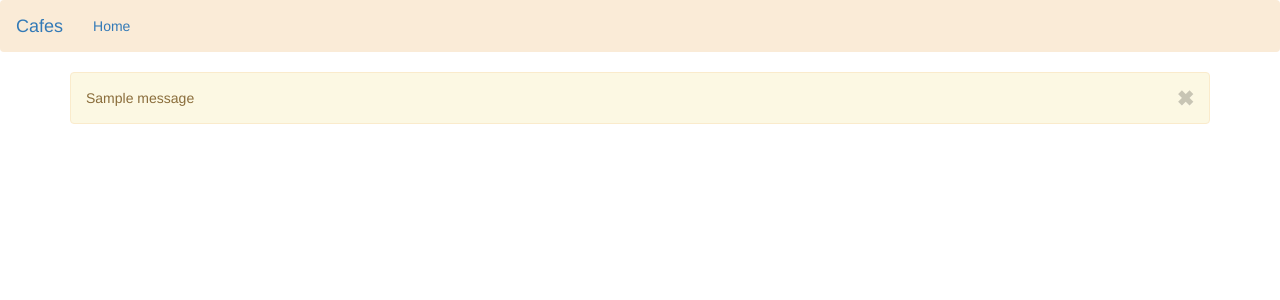
After one commit to inflame-ue/WeatherApp, a Flask app: template app/templates/base.html in a window 1280 px wide. The commit adds this page. Shown: the top 300 px of the page. Run offline with Flask 2, Linux system fonts and the light colour scheme; the template is opened without the code that fills it, so the values that code supplies are empty; one stand-in notice (Sample message) is shown; some libraries are stand-ins or nearby versions.

Commit message:
Add simple home page

```diff
--- /dev/null
+++ b/app/static/styles.css
@@ -0,0 +1,3 @@
+.main-bar {
+    background-color: antiquewhite;
+}
--- /dev/null
+++ b/app/templates/base.html
@@ -0,0 +1,54 @@
+{% extends "bootstrap/base.html" %}
+{% import "bootstrap/fixes.html" as fixes %}
+
+{# Enable fixes for legacy browsers #}
+{% block head %}
+    {{ super() }}
+    {{ fixes.ie8() }}
+{% endblock head %}
+
+{# Add custom css #}
+{% block styles %}
+    {{ super() }}
+    <link rel="stylesheet" href="{{ url_for('static', filename='styles.css') }}">
+{% endblock styles %}
+
+{# Navbar #}
+{% block navbar %}
+<nav class="navbar navbar-expand navbar-dark bg-dark fixed-top main-bar">
+    <a class="navbar-brand navbar-links" href="{{ url_for('main.home') }}">Cafes</a>
+
+    <div class="collapse navbar-collapse" id="navbarNavDropdown">
+        <ul class="nav navbar-nav mr-auto">
+            <li class="nav-item active">
+                <a class="nav-link navbar-links" href="{{ url_for('main.home') }}">Home</a>
+            </li>
+        </ul>
+{#        <ul class="nav navbar-nav ml-auto">#}
+{#            <li class="nav-item">#}
+{#                <a class="nav-link navbar-links" href="{{ url_for('auth.register') }}">Register</a>#}
+{#            </li>#}
+{#            <li class="nav-item">#}
+{#                <a class="nav-link navbar-links" href="{{ url_for('auth.login') }}">Log In</a>#}
+{#            </li>#}
+{#            <li class="nav-item">#}
+{#                <a class="nav-link navbar-links" href="{{ url_for('auth.logout') }}">Log Out</a>#}
+{#            </li>#}
+{#        </ul>#}
+    </div>
+</nav>
+{% endblock navbar %}
+
+{# Main Content of the Page #}
+{% block content %}
+<div class="container">
+    {% for message in get_flashed_messages() %}
+        <div class="alert alert-warning">
+            <button type="button" class="close" data-dismiss="alert">✖</button>
+            {{ message }}
+        </div>
+    {% endfor %}
+
+    {% block page_content %}{% endblock page_content %}
+</div>
+{% endblock content %}
--- a/config.py
+++ b/config.py
@@ -10,6 +10,10 @@ class BaseConfig:
     """Base Config for the application. Every other config inherits from it."""
     SECRET_KEY = os.environ.get("WEATHER_APP_SECRET_KEY") or "hard_to_guess_string"
     SQLALCHEMY_TRACK_MODIFICATIONS = False
+
+    @staticmethod
+    def init_app(app):
+        pass
 
 
 class DevelopmentConfig(BaseConfig):
```
Also changed, not shown: app/__init__.py (+7 -0 lines), app/main/__init__.py (+8 -0 lines), app/main/routes.py (added, +11 -0 lines), app/templates/index.html (+8 -9 lines), app/main/errors.py (added).
